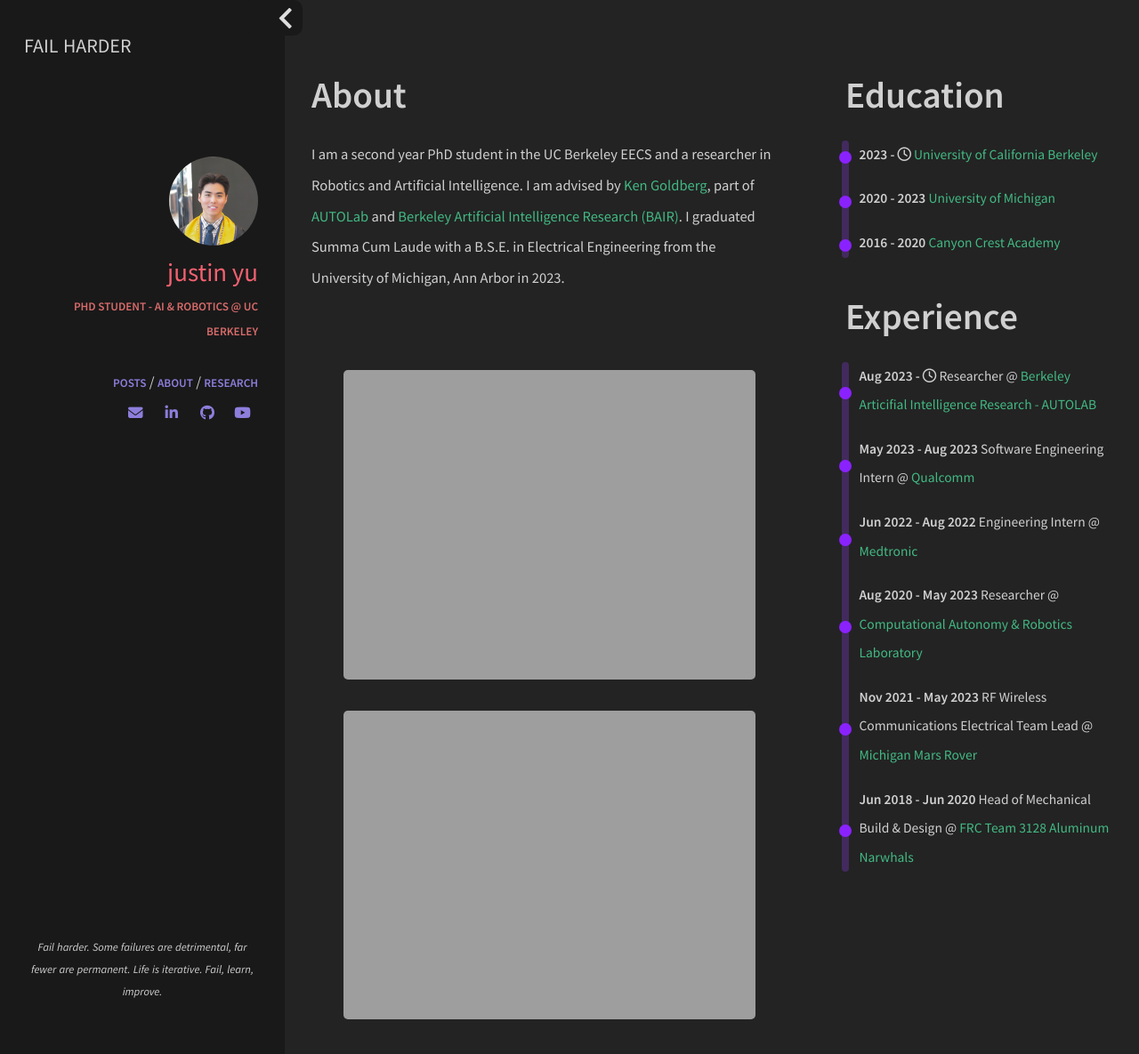
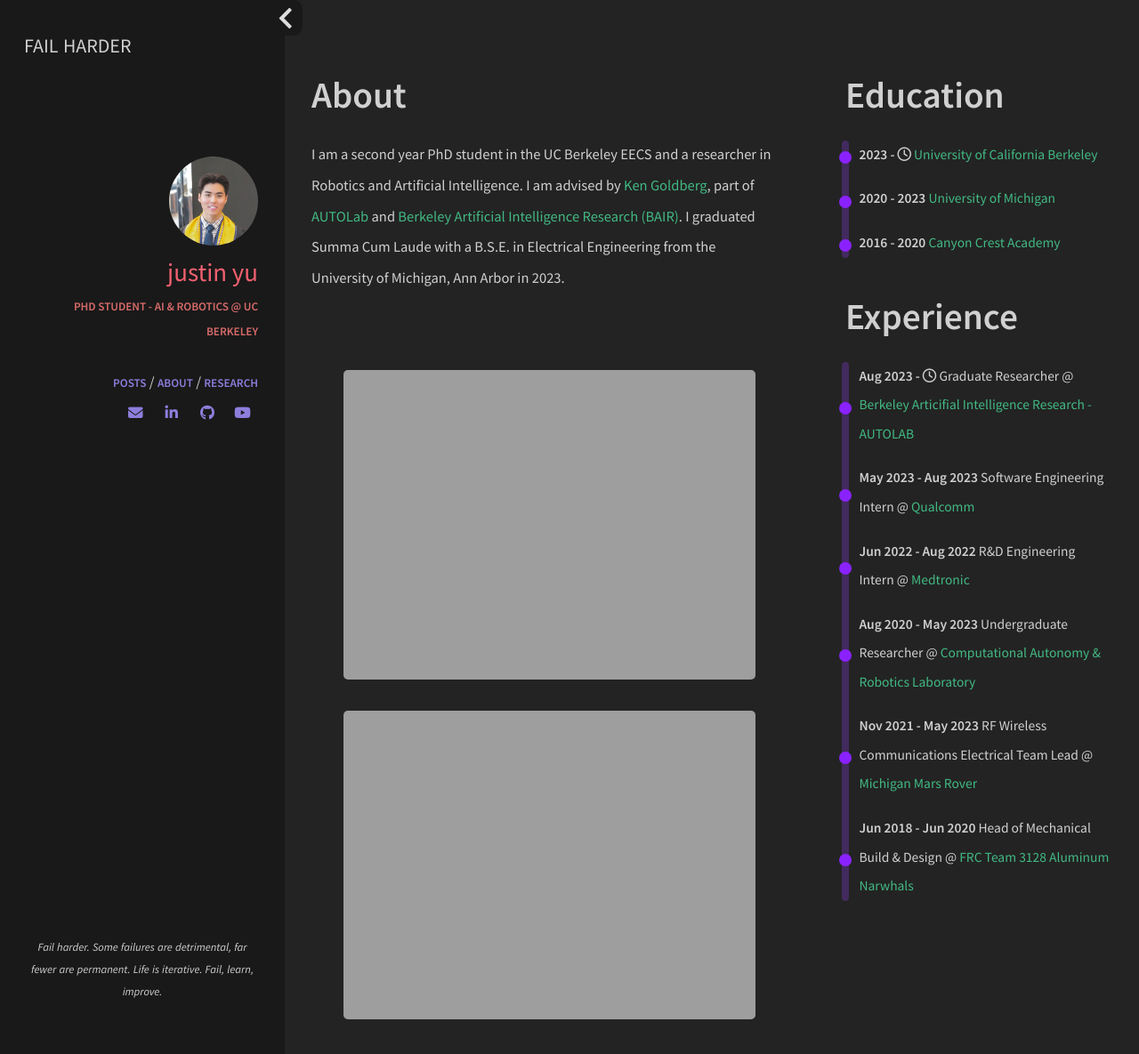
Before and after one commit to uynitsuj/uynitsuj.github.io, a Jekyll site: the page built from about.html, in a window 1280 px wide. Shown: the top 1185 px of the page at 89% size. Built offline with Jekyll 4.4.1, drawn with Linux system fonts in a browser that asks for light colours; nearby versions of some CDN libraries.

Commit message:
update career

```diff
--- a/_data/index/careers.yml
+++ b/_data/index/careers.yml
@@ -3,7 +3,7 @@
 - name: Berkeley Articifial Intelligence Research - AUTOLAB
   link: https://autolab.berkeley.edu/
   date: Aug 2023 - <i class="fa fa-clock-o" aria-hidden="true" title="Until Now"></i>
-  job: Researcher
+  job: Graduate Researcher
 
 - name: Qualcomm
   link: https://www.qualcomm.com/home
@@ -13,12 +13,12 @@
 - name: Medtronic
   link: https://www.medtronic.com/
   date: Jun 2022 - Aug 2022
-  job: Engineering Intern
+  job: R&D Engineering Intern
 
 - name: Computational Autonomy & Robotics Laboratory
   link: https://curly.engin.umich.edu/
   date: Aug 2020 - May 2023
-  job: Researcher
+  job: Undergraduate Researcher
 
 - name: Michigan Mars Rover
   link: https://mrover.org/
```
